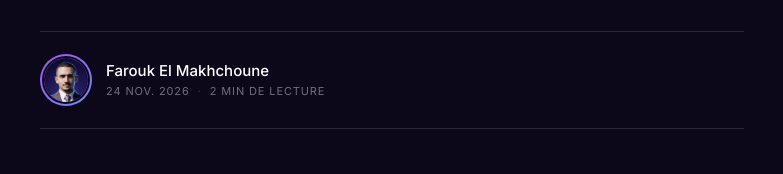
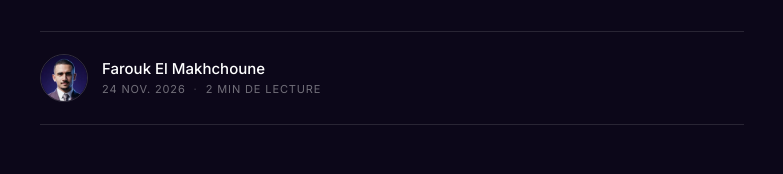
Before and after one commit to Faroukelmak/Portfoliov2, a plain HTML site: page blog/paddleocr-onnx-cpu/index.html in a window 1280 px wide. Shown: the part 549-723 px from the top of the page, 248-1031 px from the left. Drawn offline with Linux system fonts and the light colour scheme.

Commit message:
Blog : contour de la photo plus discret
Co-Authored-By: Claude Opus 5.5 <noreply@anthropic.com>
Claude-Session: https://claude.ai/code/session_01GCEL2f7pXcCFyNT7s3crWM

```diff
--- a/assets/css/blog.css
+++ b/assets/css/blog.css
@@ -104,10 +104,10 @@ a{color:inherit;text-decoration:none;}
 .article h1{font-size:clamp(2rem,4.4vw,3.2rem);font-weight:500;letter-spacing:-.04em;line-height:1.1;margin:0 0 22px;}
 .article .lead{font-size:clamp(17px,1.5vw,19.5px);line-height:1.6;color:var(--dim);margin:0 0 34px;}
 .byline{display:flex;align-items:center;gap:14px;padding:22px 0;border-top:1px solid var(--line);border-bottom:1px solid var(--line);margin-bottom:52px;}
-.avatar{width:52px;height:52px;border-radius:50%;flex-shrink:0;padding:2px;display:block;
-  background:linear-gradient(145deg,var(--violet),var(--blue));transition:transform .4s var(--ease);}
-.avatar:hover{transform:scale(1.05);}
-.avatar img{width:100%;height:100%;border-radius:50%;object-fit:cover;display:block;border:2px solid var(--deep);}
+.avatar{width:48px;height:48px;border-radius:50%;flex-shrink:0;display:block;overflow:hidden;
+  border:1px solid rgba(255,255,255,.16);transition:transform .4s var(--ease),border-color .4s var(--ease);}
+.avatar:hover{transform:scale(1.04);border-color:rgba(255,255,255,.35);}
+.avatar img{width:100%;height:100%;object-fit:cover;display:block;}
 .byline .who{display:block;font-size:15px;font-weight:500;transition:color .3s var(--ease);}
 .byline .who:hover{color:var(--violet-lt);}
 .byline .meta{margin-top:4px;font-size:11px;}
--- a/blog/paddleocr-onnx-cpu/index.html
+++ b/blog/paddleocr-onnx-cpu/index.html
@@ -50,7 +50,7 @@
     <h1 class="rise" style="animation-delay:.1s">PaddleOCR en production sur CPU, pourquoi je suis passé par ONNX Runtime</h1>
     <p class="lead rise" style="animation-delay:.16s">Pas de GPU, des lots de 200+ PDF à contrôler et un PaddlePaddle qui plante au démarrage. Retour sur un choix d'architecture simple qui a débloqué tout le pipeline.</p>
     <div class="byline rise" style="animation-delay:.22s">
-      <a class="avatar" href="/" aria-label="Farouk El Makhchoune"><img src="/assets/blog/avatar.webp" alt="Farouk El Makhchoune" width="52" height="52"></a>
+      <a class="avatar" href="/" aria-label="Farouk El Makhchoune"><img src="/assets/blog/avatar.webp" alt="Farouk El Makhchoune" width="48" height="48"></a>
       <div><a class="who" href="/">Farouk El Makhchoune</a><div class="meta"><time datetime="2026-11-24">24 nov. 2026</time><span class="sep">·</span>2 min de lecture</div></div>
     </div>
     <div class="prose rise" style="animation-delay:.28s">
--- a/scripts/build-blog.mjs
+++ b/scripts/build-blog.mjs
@@ -311,7 +311,7 @@ ${nav(p.lang, alt)}
     <h1 class="rise" style="animation-delay:.1s">${esc(p.title)}</h1>
     <p class="lead rise" style="animation-delay:.16s">${esc(p.excerpt)}</p>
     <div class="byline rise" style="animation-delay:.22s">
-      <a class="avatar" href="/" aria-label="${AUTHOR}"><img src="/assets/blog/avatar.webp" alt="${AUTHOR}" width="52" height="52"></a>
+      <a class="avatar" href="/" aria-label="${AUTHOR}"><img src="/assets/blog/avatar.webp" alt="${AUTHOR}" width="48" height="48"></a>
       <div><a class="who" href="/">${AUTHOR}</a><div class="meta"><time datetime="${p.date}">${fmtDate(p.dateObj, p.lang)}</time><span class="sep">·</span>${p.minutes} ${t.read}</div></div>
     </div>
     <div class="prose rise" style="animation-delay:.28s">
```
Also changed, not shown: blog/structured-output-pydantic/index.html (+1 -1 lines), en/blog/paddleocr-onnx-cpu/index.html (+1 -1 lines), en/blog/structured-output-pydantic/index.html (+1 -1 lines).
